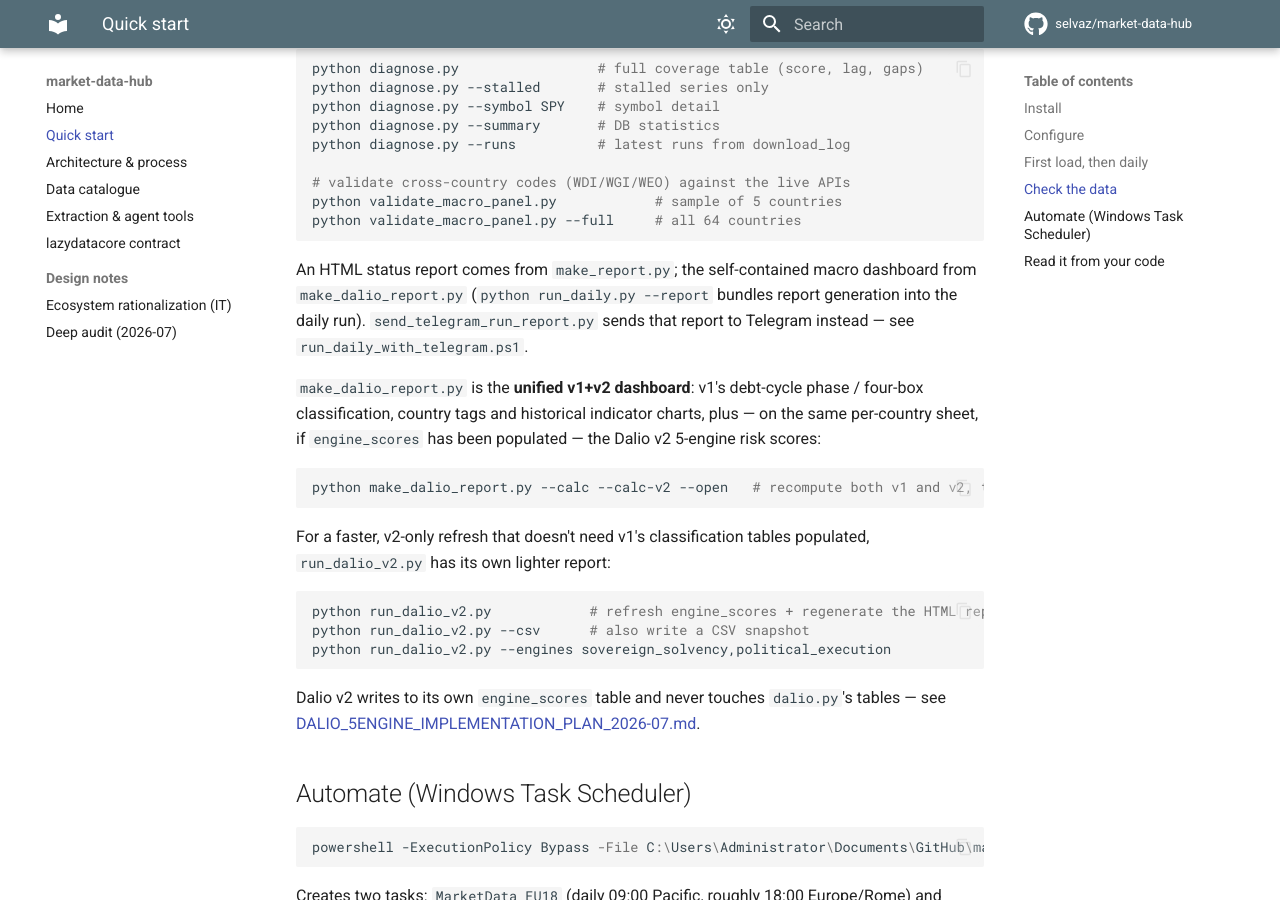
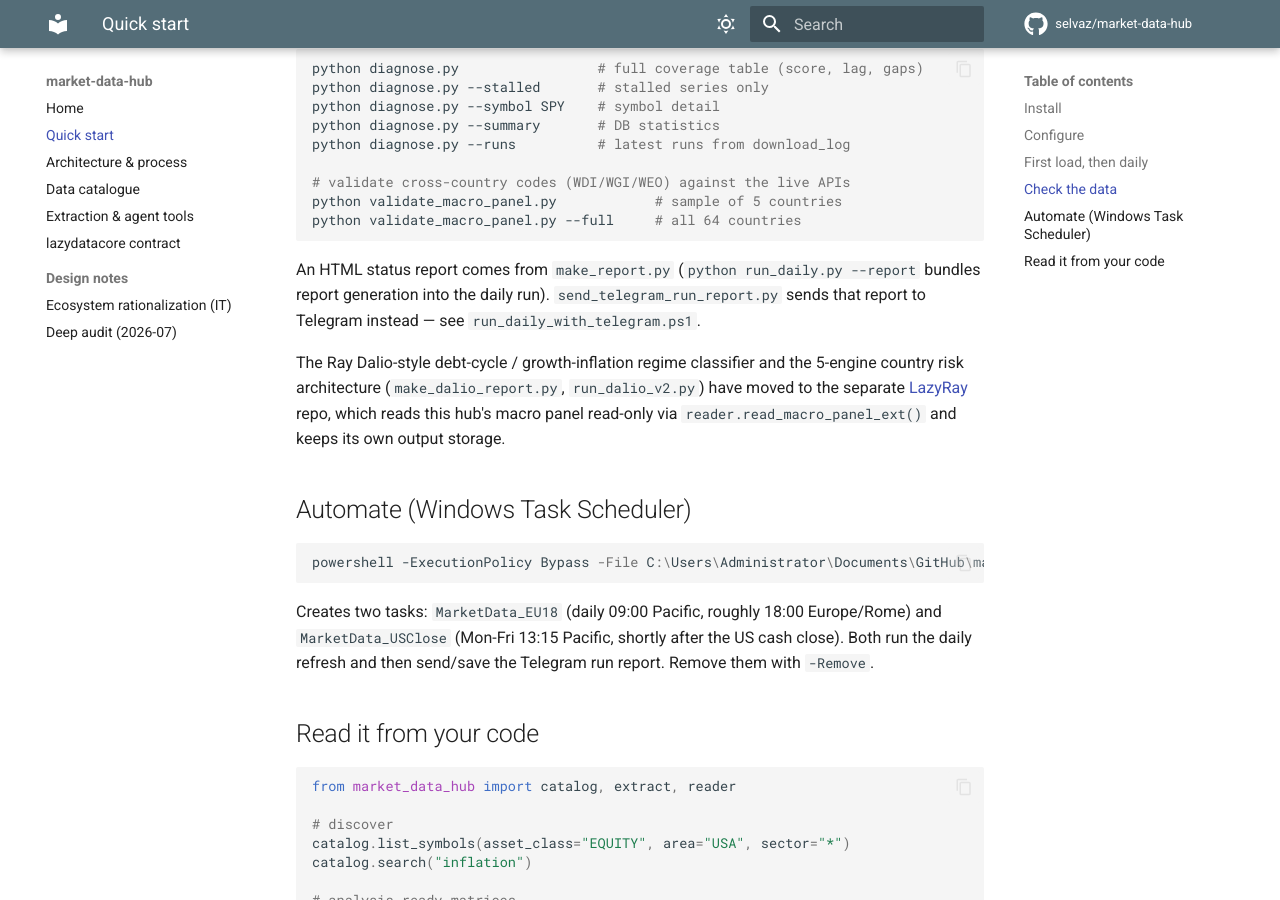
Before and after one commit to selvaz/market-data-hub, an MkDocs documentation site: the page built from docs/quickstart.md, in a window 1280 px wide and 900 px high, scrolled down 1555 px. Built offline with MkDocs 1.6.1 and Material for MkDocs 9.7.7, drawn with Linux system fonts in a browser that asks for light colours; comment, search, counter and statistics services are not loaded.

Commit message:
fix: address Codex review on the LazyRay extraction (PR #29)
- docs/index.md, docs/quickstart.md: rewrite the now-broken links to the
  deleted DALIO_5ENGINE_IMPLEMENTATION_PLAN_2026-07.md and drop the stale
  make_dalio_report.py/run_dalio_v2.py quickstart instructions. mkdocs
  build --strict (the docs deploy workflow) failed on the dangling links.
- send_telegram_run_report.py: stop looking for dalio_report_*.html --
  that generator no longer exists here, so installations with an old
  report lying around would keep re-sending it as if it were fresh.

````diff
--- a/docs/quickstart.md
+++ b/docs/quickstart.md
@@ -82,32 +82,16 @@ python validate_macro_panel.py            # sample of 5 countries
 python validate_macro_panel.py --full     # all 64 countries
 ```
 
-An HTML status report comes from `make_report.py`; the self-contained macro
-dashboard from `make_dalio_report.py` (`python run_daily.py --report` bundles
-report generation into the daily run). `send_telegram_run_report.py` sends
-that report to Telegram instead — see `run_daily_with_telegram.ps1`.
+An HTML status report comes from `make_report.py` (`python run_daily.py
+--report` bundles report generation into the daily run).
+`send_telegram_run_report.py` sends that report to Telegram instead — see
+`run_daily_with_telegram.ps1`.
 
-`make_dalio_report.py` is the **unified v1+v2 dashboard**: v1's debt-cycle
-phase / four-box classification, country tags and historical indicator
-charts, plus — on the same per-country sheet, if `engine_scores` has been
-populated — the Dalio v2 5-engine risk scores:
-
-```bash
-python make_dalio_report.py --calc --calc-v2 --open   # recompute both v1 and v2, then open it
-```
-
-For a faster, v2-only refresh that doesn't need v1's classification tables
-populated, `run_dalio_v2.py` has its own lighter report:
-
-```bash
-python run_dalio_v2.py            # refresh engine_scores + regenerate the HTML report
-python run_dalio_v2.py --csv      # also write a CSV snapshot
-python run_dalio_v2.py --engines sovereign_solvency,political_execution
-```
-
-Dalio v2 writes to its own `engine_scores` table and never touches
-`dalio.py`'s tables — see
-[DALIO_5ENGINE_IMPLEMENTATION_PLAN_2026-07.md](DALIO_5ENGINE_IMPLEMENTATION_PLAN_2026-07.md).
+The Ray Dalio-style debt-cycle / growth-inflation regime classifier and the
+5-engine country risk architecture (`make_dalio_report.py`, `run_dalio_v2.py`)
+have moved to the separate [LazyRay](https://github.com/selvaz/LazyRay) repo,
+which reads this hub's macro panel read-only via
+`reader.read_macro_panel_ext()` and keeps its own output storage.
 
 ## Automate (Windows Task Scheduler)
 
````
Also changed, not shown: docs/index.md (+7 -15 lines), send_telegram_run_report.py (+0 -19 lines).
